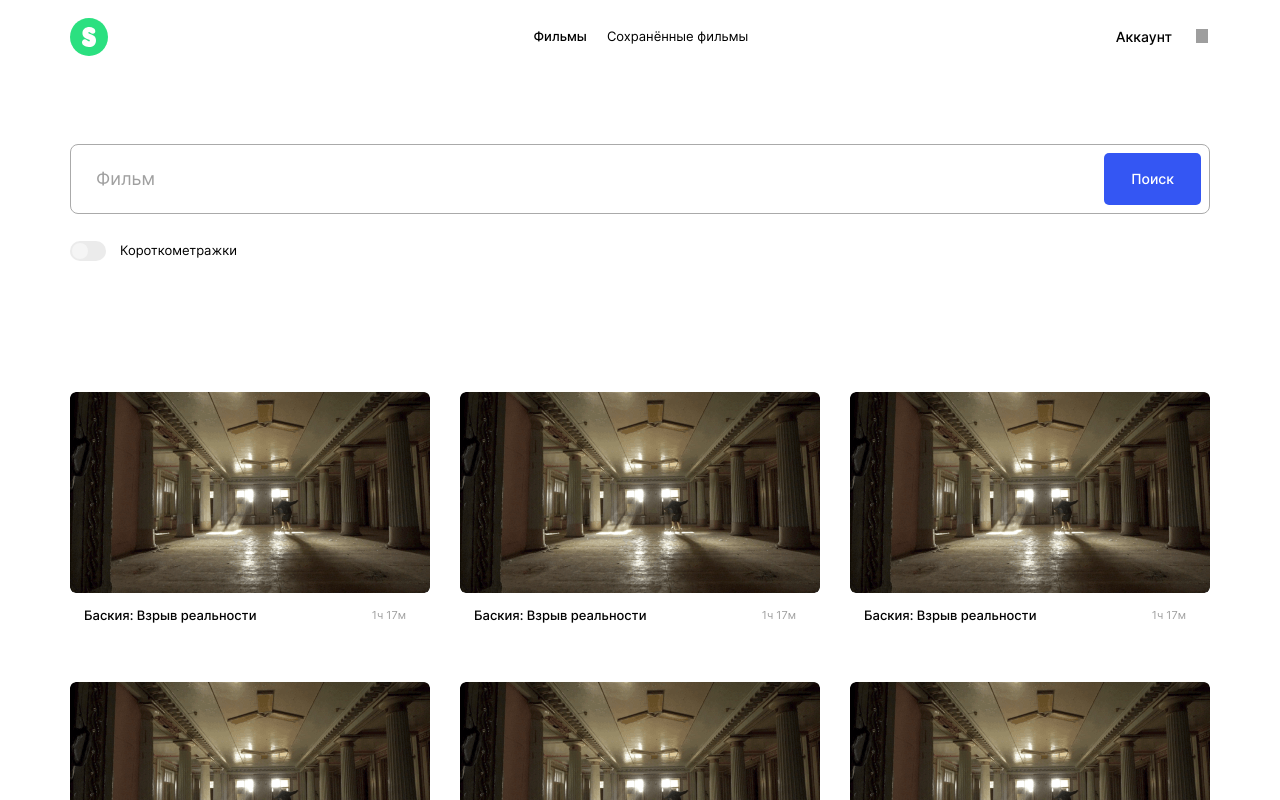
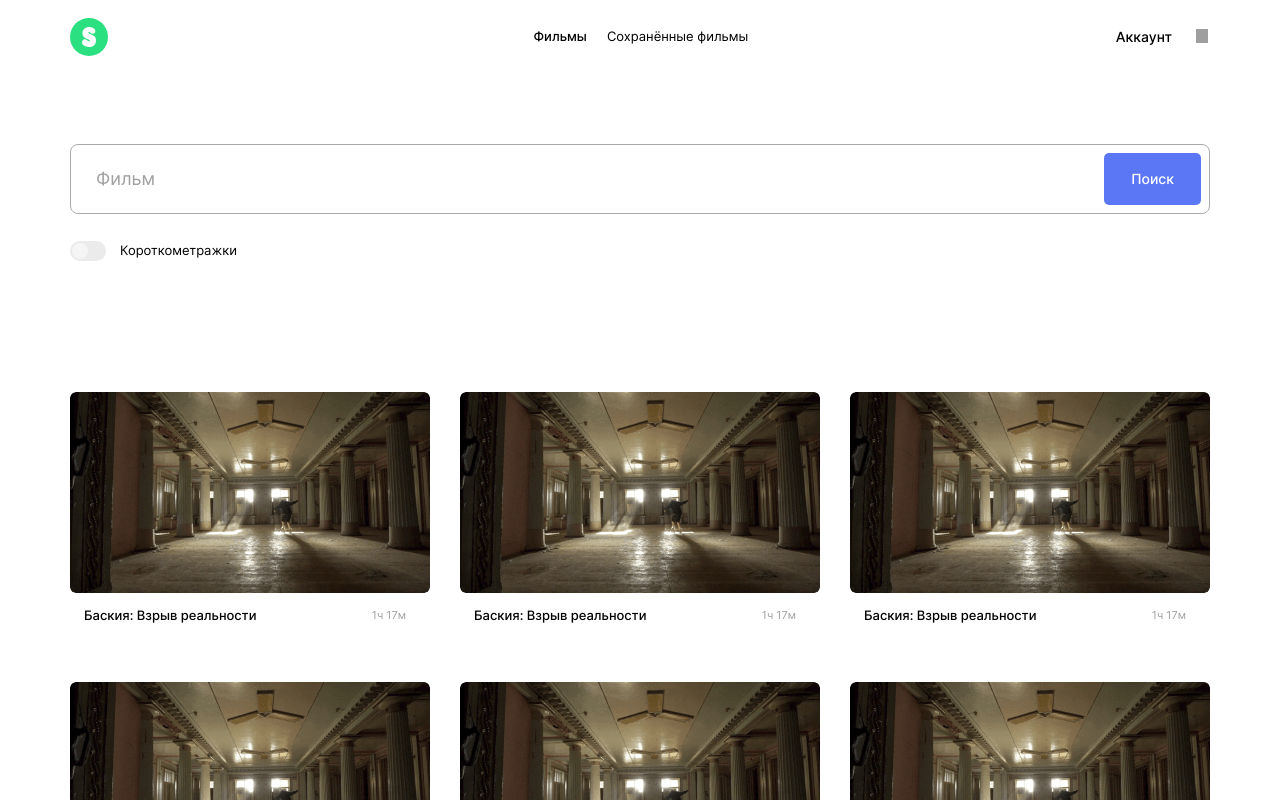
Before and after one commit to XcQuake/movies-explorer-frontend, a React (Create React App) app: page /movies in a window 1280 px wide. In both pictures the pointer is over the button "Поиск". Shown: the top 800 px of the page. Built offline with nearby package versions, Linux system fonts and the light colour scheme; grey boxes are pictures that could not be loaded.

Commit message:
feat: add hover effect to SearchForm button

```diff
--- a/src/components/SearchForm/SearchForm.css
+++ b/src/components/SearchForm/SearchForm.css
@@ -50,7 +50,11 @@
   background-color: #3456F3;
   border-radius: 5px;
   cursor: pointer;
-  transition: box-shadow 0.3s ease;
+  transition: 0.2s ease;
+}
+
+.search-form__search-button:hover {
+  opacity: 0.8;
 }
 
 .search-form__search-button:focus-visible {
--- a/src/components/SearchForm/SearchForm.js
+++ b/src/components/SearchForm/SearchForm.js
@@ -14,6 +14,7 @@ function SearchForm() {
             placeholder='Фильм'
             minLength='2'
             maxLength='250'
+            required
           />
           <button type='submit' className='search-form__search-button'>Поиск</button>
         </form>
```
